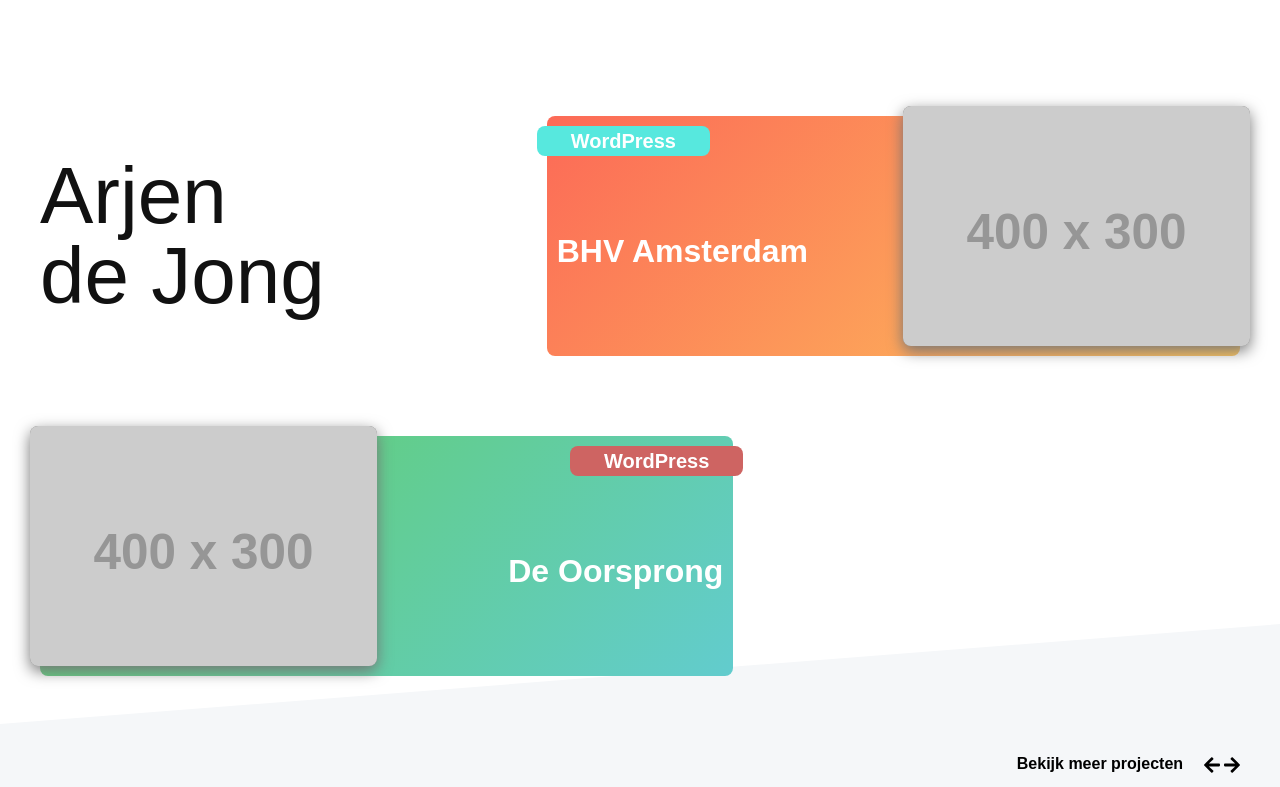
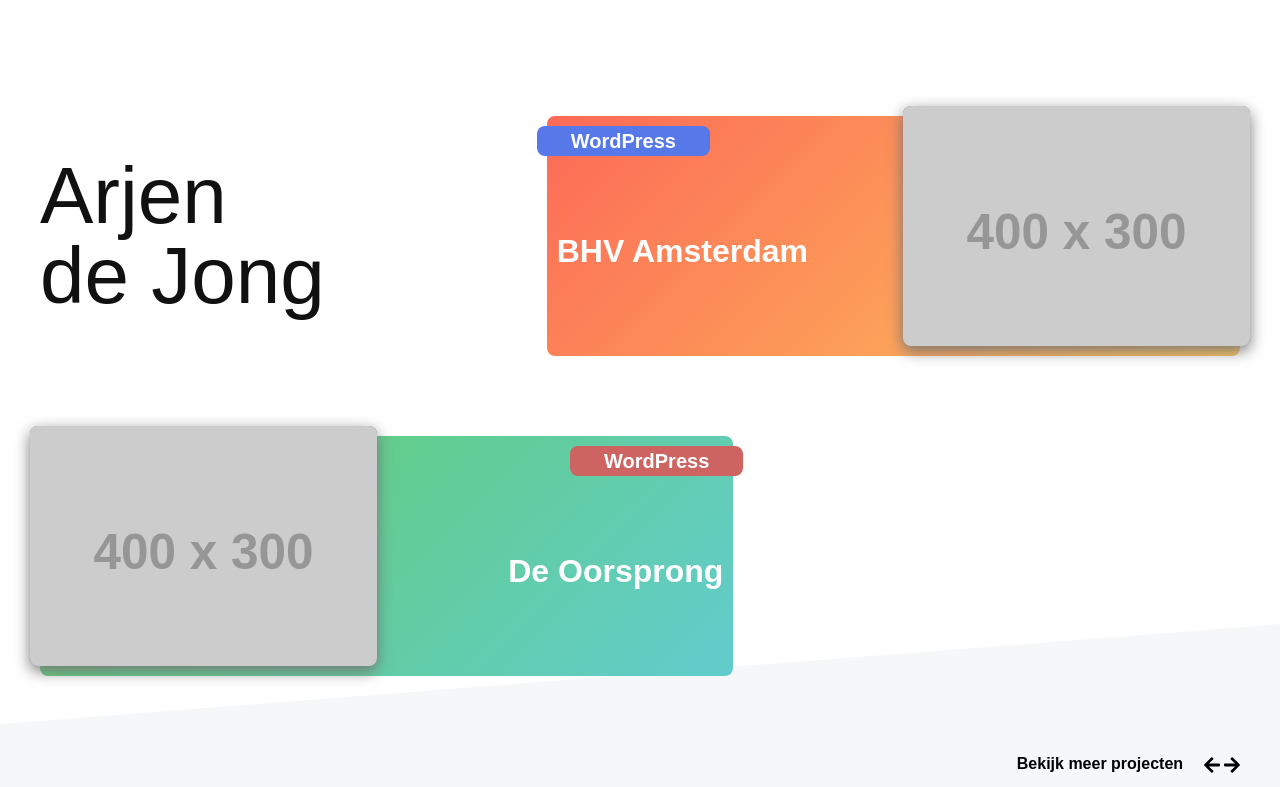
Before and after one commit to arjendejong12/arjendejong12.github.io, a website: page new/index.html in a window 1280 px wide. Shown: the top 787 px of the page. Drawn offline with nearby package versions, Linux system fonts and the light colour scheme; files that its build step writes are made by us from their sources; placeholder pictures from the web are drawn by us.

Commit message:
Changed color of the first project label to be more accessible

```diff
--- a/new/styles/style.scss
+++ b/new/styles/style.scss
@@ -109,7 +109,7 @@
             grid-column: 6 / span 7;
             .block__label {
                 grid-column: 1 / 2;
-                background-color: #57E8DE;
+                background-color: #5778e8;
                 margin: 10px 10px -10px -10px;
             }
             .block__project {
```
